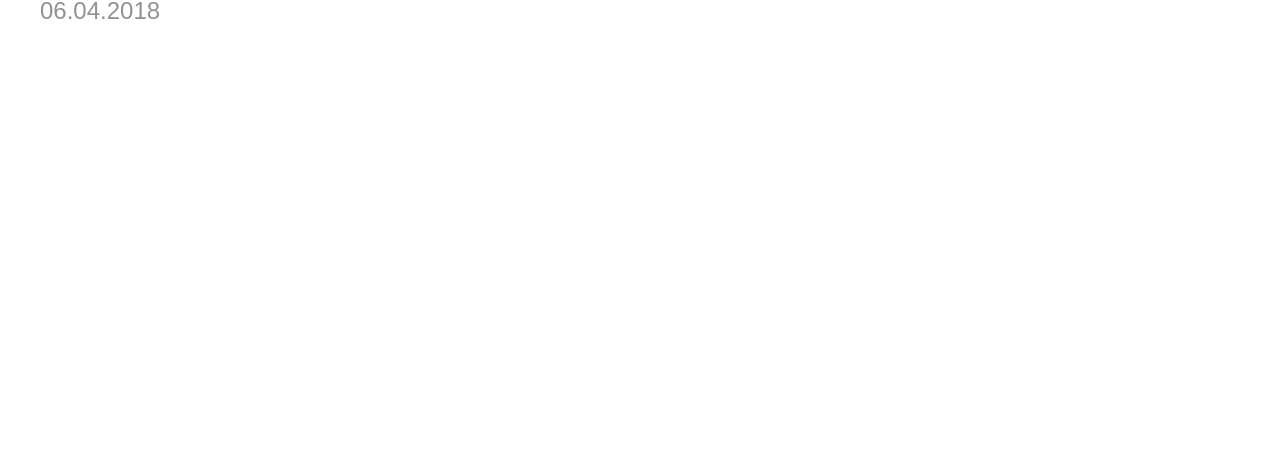
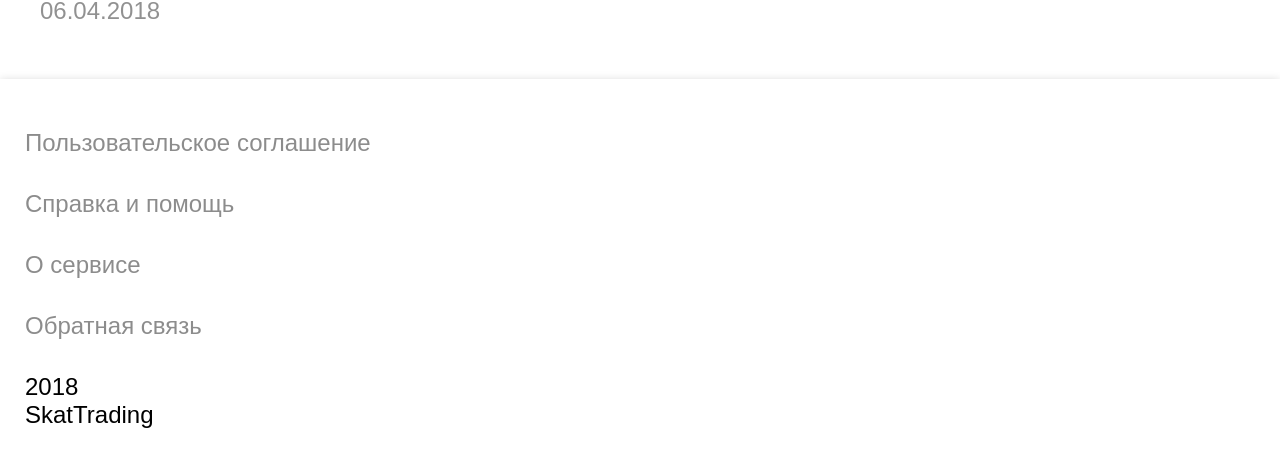
Before and after one commit to AlexanderInsulin/miss, a React (Create React App) app: page / in a window 1280 px wide. Shown: the part 1008-1459 px from the top of the page. Before the commit the page ends 1087 px from the top, so only its background shows below. Built offline with nearby package versions, Linux system fonts and the light colour scheme.

Commit message:
Create footer.

```diff
--- a/src/App.js
+++ b/src/App.js
@@ -1,6 +1,7 @@
 import React from "react";
 import { BrowserRouter as Router, Route } from "react-router-dom";
 import Header from "./components/Header";
+import Footer from "./components/Footer";
 import FavoritesPage from "./pages/FavoritesPage";
 
 const App = () => (
@@ -9,6 +10,7 @@ const App = () => (
       <Header />
 
       <Route exact path="/" component={FavoritesPage}/>
+      <Footer />
     </div>
   </Router>
 );
--- /dev/null
+++ b/src/components/Footer.css
@@ -0,0 +1,18 @@
+.footer-container {
+  display: flex;
+  flex-direction: column;
+  padding: 25px;
+  padding-top: 50px;
+  box-shadow: 0px 0px 8px 0px rgba(0, 0, 0, 0.12),
+    0px 8px 8px 0px rgba(82, 72, 88, 0.24);
+}
+
+.footer-link {
+  margin-bottom: 33px;
+  font-size: 24px;
+  color: rgba(0, 0, 0, 0.45);
+}
+
+.footer-copyrights {
+  font-size: 24px;
+}
--- /dev/null
+++ b/src/components/Footer.js
@@ -0,0 +1,15 @@
+import React from "react";
+import "./Footer.css";
+
+const Footer = () => (
+  <div className="footer-container">
+    <a className="footer-link">Пользовательское соглашение</a>
+    <a className="footer-link">Справка и помощь</a>
+    <a className="footer-link">О сервисе</a>
+    <a className="footer-link">Обратная связь</a>
+    <a className="footer-copyrights">2018</a>
+    <a className="footer-copyrights">SkatTrading</a>
+  </div>
+);
+
+export default Footer;
```
